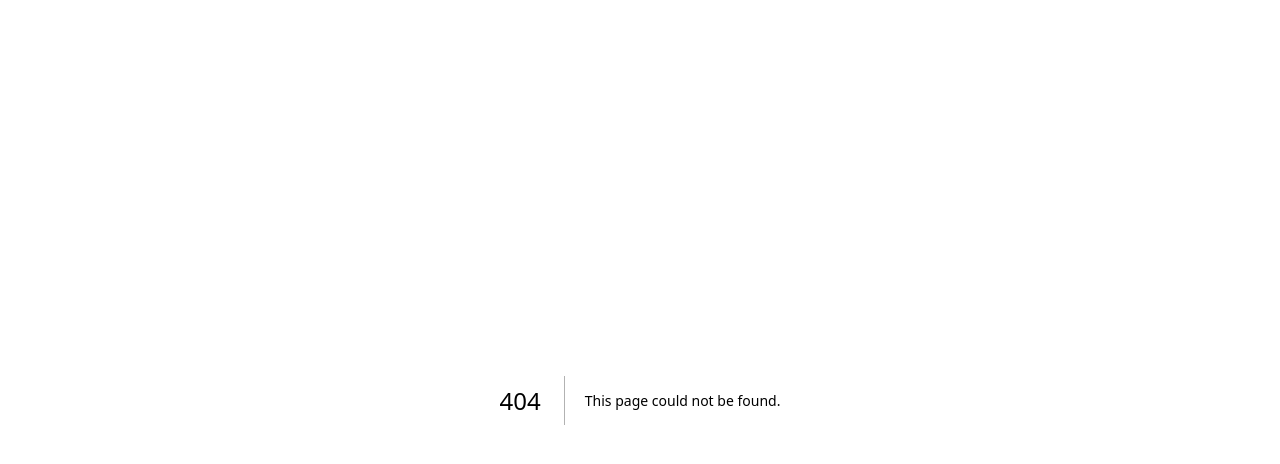
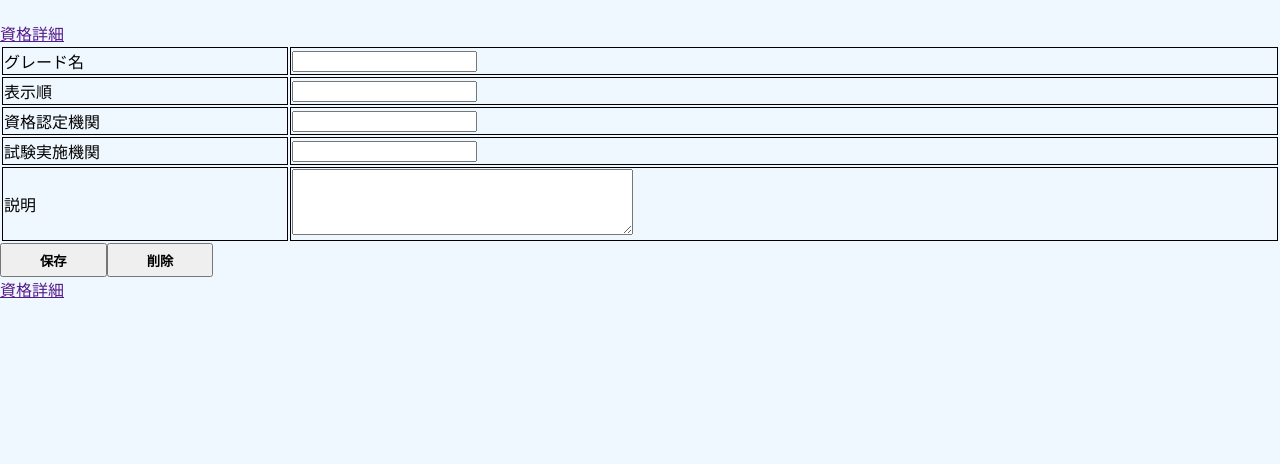
Before and after one commit to jiu3bao3/certifications, a Next.js app in the folder front/: page /qualifications/1/grades/1/edit in a window 1280 px wide. Before the commit this address had no page. Shown: the top 464 px of the page. Built offline with nearby package versions, Linux system fonts and the light colour scheme.

Commit message:
グレードの更新

```diff
--- /dev/null
+++ b/front/app/qualifications/[id]/grades/[grade_id]/edit/page.js
@@ -0,0 +1,77 @@
+"use client"
+import Link from "next/link"
+import { use, useState } from "react"
+import { useRouter } from "next/navigation"
+
+const Grade = (context) => {
+    const [gradeName, setGradeName] = useState("")
+    const [description, setDescription] = useState("")
+    const [displayOrder, setDisplayOrder] = useState("")
+    const [examinerId, setExaminerId] = useState("")
+    const [certificaterId, setCertificaterId] = useState("")
+    const parameter = use(context.params)
+    const qualificationId = parameter.id
+    const gradeId = parameter.grade_id
+
+    const router = useRouter()
+
+    const handleSubmit = async(e) => {
+        e.preventDefault()
+        if (e.nativeEvent.submitter.name === 'delete') {
+            const response = await fetch(`http://localhost:3000/qualifications/${qualificationId}/grades/${gradeId}`, {
+                method: "DELETE",
+                headers : {
+                    "Accept": "application/json",
+                    "Content-Type" : "application/json"
+                }
+            })
+            router.push(`/qualifications/${qualificationId}`)
+            router.refresh()
+        } else if (e.nativeEvent.submitter.name === 'update') {
+            alert('update')
+        }
+    }
+
+    return(
+        <div>
+            <h1></h1>
+            <div>
+                <Link href="">資格詳細</Link>
+            </div>
+            <form onSubmit={handleSubmit}>
+                <table>
+                    <tbody>
+                        <tr>
+                            <td>グレード名</td>
+                            <td><input value={gradeName} onChange={(e) => setGradeName(e.target.value)} name="gradeName" type="text"/></td>
+                        </tr>
+                        <tr>
+                            <td>表示順</td>
+                            <td><input value={displayOrder} onChange={(e) => setDisplayOrder(e.target.value)} name="displayOrder" type="number"/></td>
+                        </tr>
+                        <tr>
+                            <td>資格認定機関</td>
+                            <td><input value={certificaterId} onChange={(e) => setCertificaterId(e.target.value)} type="text"/></td>
+                        </tr>
+                        <tr>
+                            <td>試験実施機関</td>
+                            <td><input value={examinerId} onChange={(e) => setExaminerId(e.target.value)} type="text"/></td>
+                        </tr>
+                        <tr>
+                            <td>説明</td>
+                            <td><textarea value={description} onChange={(e) => setDescription(e.target.value)} rows="4" cols="40" name="description"></textarea></td>
+                        </tr>
+                    </tbody>
+                </table>
+                <div>
+                    <button className="submit_button" name="update">保存</button>
+                    <button className="submit_button" name="delete">削除</button>
+                </div>
+            </form>
+            <div>
+                <Link href="">資格詳細</Link>
+            </div>
+        </div>
+    )
+}
+export default Grade
--- a/front/app/qualifications/[id]/page.js
+++ b/front/app/qualifications/[id]/page.js
@@ -55,7 +55,7 @@ const Qualification = async(context) => {
           </div>
           <h2>グレード</h2>
           <div>
-            <Link href={`${process.env.NEXT_PUBLIC_URL}/grades/new`}>グレード作成</Link>
+            <Link href={`${process.env.NEXT_PUBLIC_URL}/qualifications/${qualification.id}/grades/new`}>グレード作成</Link>
           </div>
           <table>
             <thead>
@@ -65,7 +65,6 @@ const Qualification = async(context) => {
                   <th>資格認定機関</th>
                   <th>試験実施機関</th>
                   <th>編集</th>
-                  <th>削除</th>
                 </tr>
             </thead>
             <tbody>
@@ -75,8 +74,7 @@ const Qualification = async(context) => {
                         <td>{g.description}</td>
                         <td>{g.certificater_name}</td>
                         <td>{g.examiner_name}</td>
-                        <td><Link href={`${process.env.NEXT_PUBLIC_URL}/grades/${g.id}/edit`}>編集</Link></td>
-                        <td><button>削除</button></td>
+                        <td><Link href={`${process.env.NEXT_PUBLIC_URL}/qualifications/${qualification.id}/grades/${g.id}/edit`}>編集</Link></td>
                     </tr>
                 )}
             </tbody>
```
Also changed, not shown: front/app/grades/[id]/edit/page.js (deleted, +0 -9 lines), front/app/qualifications/[id]/grades/new/page.js (renamed from front/app/grades/new/page.js, +12 -7 lines), 1 other file (tests, documents, lock files or other folders).
